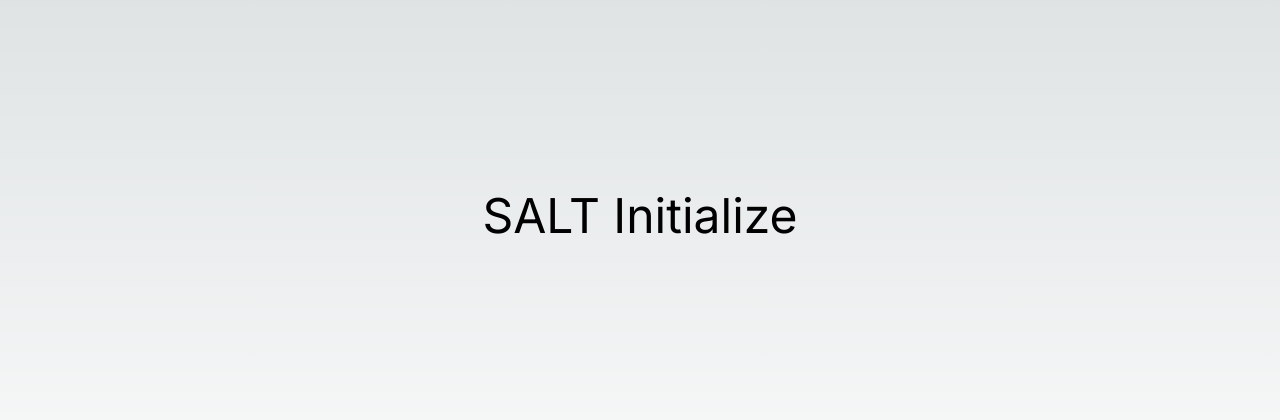
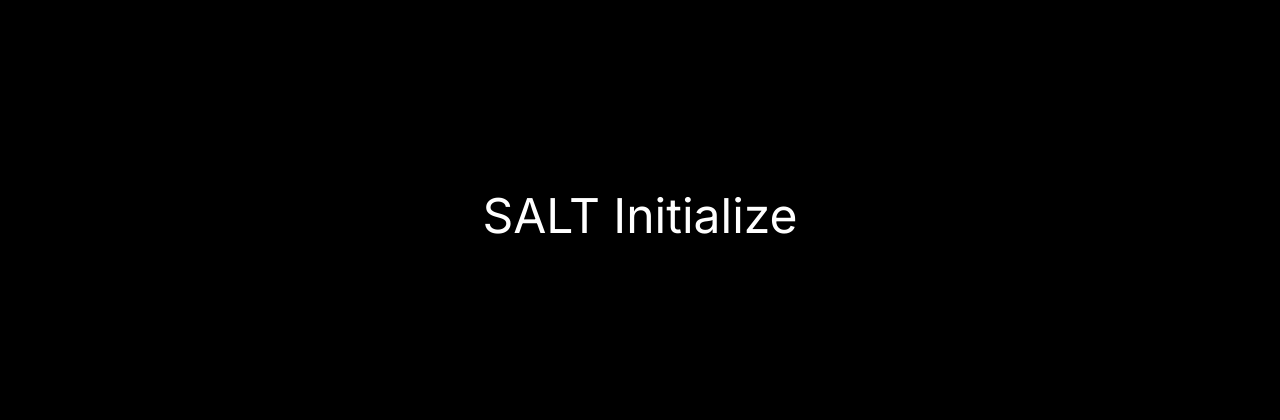
Before and after one commit to appliedtechnology/salt-initialize, a Next.js app: page / in a window 1280 px wide. Shown: the part 184-604 px from the top of the page. Built offline with nearby package versions, Linux system fonts and the light colour scheme.

Commit message:
fix colors

```diff
--- a/src/app/globals.css
+++ b/src/app/globals.css
@@ -6,14 +6,6 @@
   --foreground-rgb: 0, 0, 0;
   --background-start-rgb: 214, 219, 220;
   --background-end-rgb: 255, 255, 255;
-}
-
-@media (prefers-color-scheme: dark) {
-  :root {
-    --foreground-rgb: 255, 255, 255;
-    --background-start-rgb: 0, 0, 0;
-    --background-end-rgb: 0, 0, 0;
-  }
 }
 
 body {
--- a/src/app/page.tsx
+++ b/src/app/page.tsx
@@ -2,7 +2,7 @@
 
 export default function Home() {
   return (
-    <main className="flex min-h-screen flex-col items-center justify-center p-24">
+    <main className="flex min-h-screen flex-col items-center justify-center p-24 bg-black text-white">
       <h1 className="text-5xl">
         <Link href="/begin">SALT Initialize</Link>
       </h1>
```
